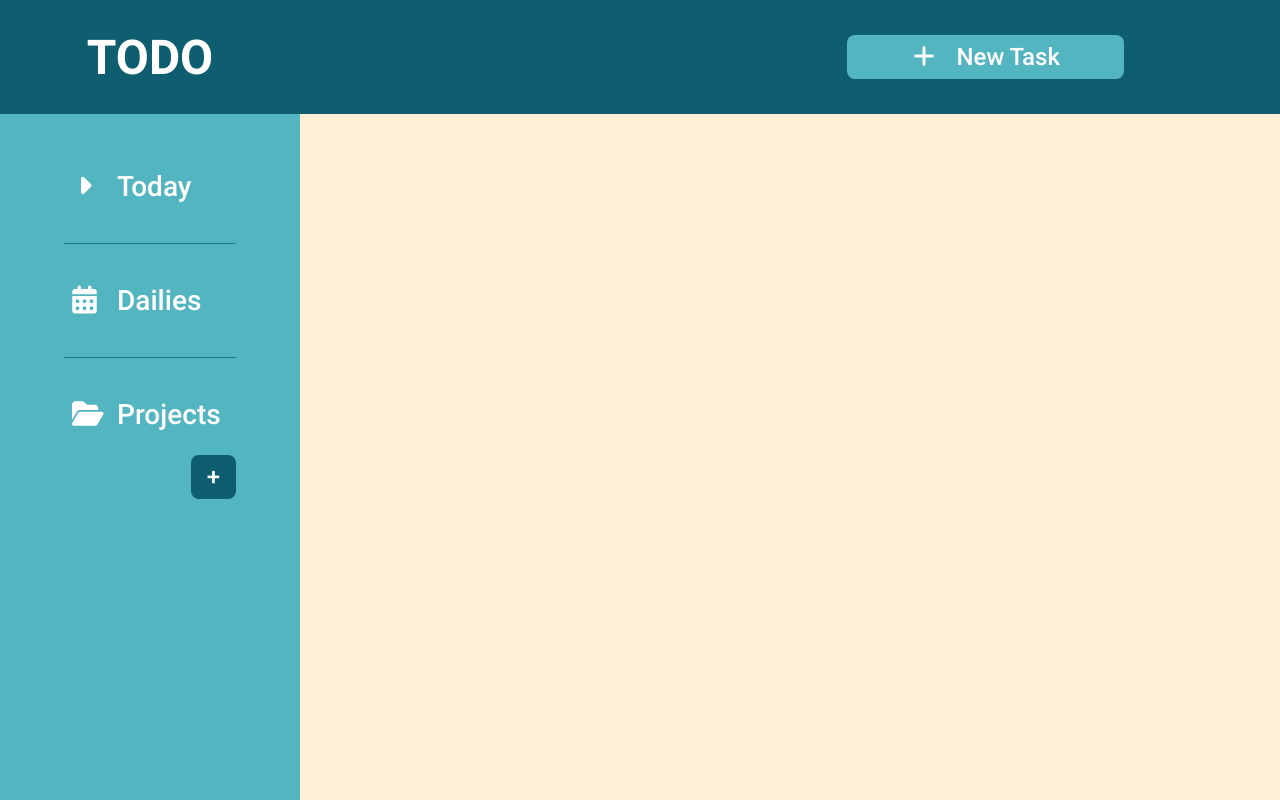
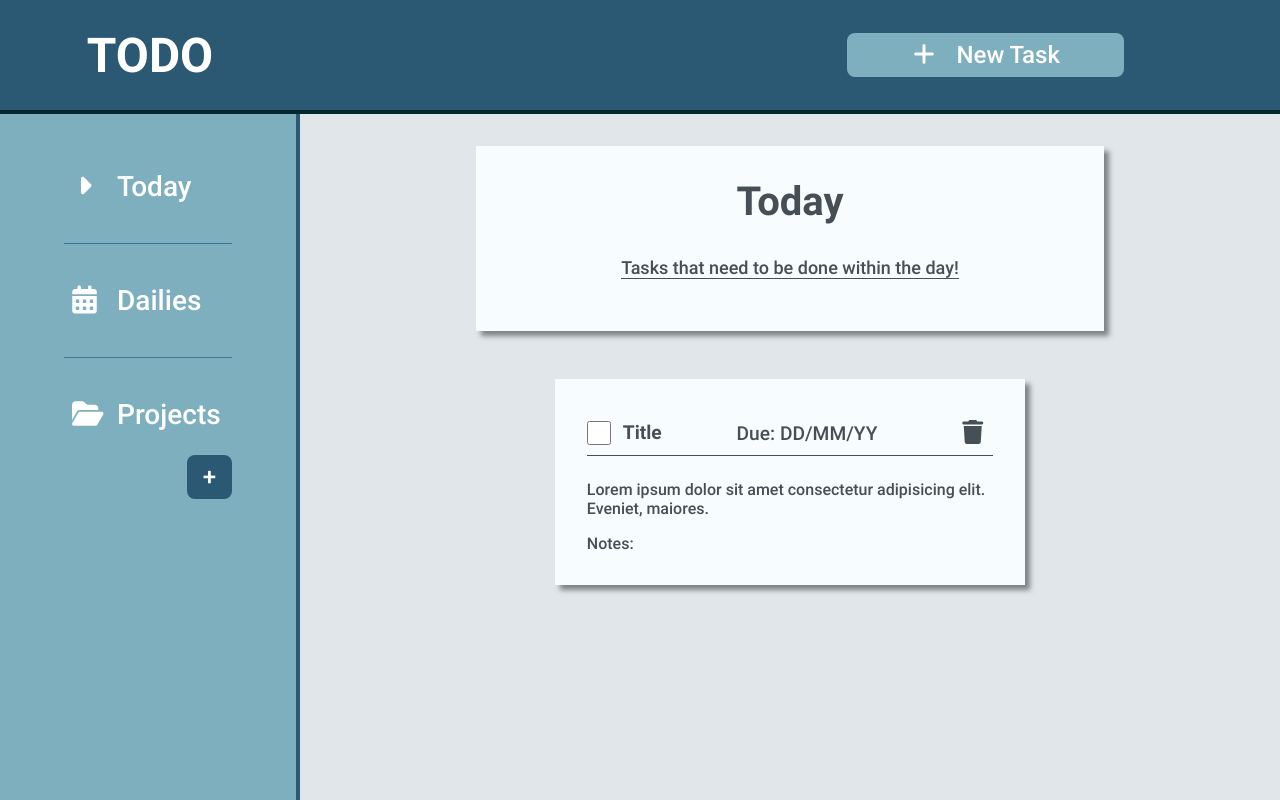
Before and after one commit to Mathboss42/odin-todo-list, a website built with webpack: page src/index.html in a window 1280 px wide. Built offline with nearby package versions, Linux system fonts and the light colour scheme.

Commit message:
Style task item

```diff
--- a/src/index.html
+++ b/src/index.html
@@ -33,7 +33,26 @@
                 </ul>
             </div>
             <div class="content">
-
+                <div class="content-container">
+                    <div class="project-board">
+                        <h2 class="project-board-heading">Today</h2>
+                        <p class="project-description">Tasks that need to be done within the day!</p>
+                    </div>
+                    <div class="todo-list">
+                        <div class="task" data-priority="1">
+                            <div class="task-header">
+                                <div class="task-heading">
+                                    <input type="checkbox" name="task-check" id="task-check">
+                                    <h4>Title</h4>
+                                </div>
+                                <p class="date">Due: DD/MM/YY</p>
+                                <button class="delete-button"><i class="fa-solid fa-trash"></i></button>
+                            </div>
+                            <p class="task-desc">Lorem ipsum dolor sit amet consectetur adipisicing elit. Eveniet, maiores.</p>
+                            <p class="notes">Notes:</p>
+                        </div>
+                    </div>
+                </div>
             </div>
         </div>
     </div>
--- a/src/styles.css
+++ b/src/styles.css
@@ -12,15 +12,28 @@
 }
 
 :root {
-    --color-one: #53b5c0;
+    --color-one: #7eafbe;
+    --color-two: #2b5872;
+    --color-three: #f7fcff;
+    --color-four: #e0e6e9;
+    --color-five: rgb(116, 127, 133);
+    --color-six: rgba(14, 94, 111, 0.3);
+    --color-seven: rgb(5, 40, 48);
+    --color-task-button-active: #6394a3;
+    --color-task-button-hover: #89c2d8;
+    --color-project-button-active: #234453;
+    --color-project-button-hover: #387992;
+    /* --color-one: #53b5c0;
     --color-two: #0E5E6F;
-    --color-three: #FFEFD6;
-    --color-four: #F2DEBA;
+    --color-three: #fff8ec;
+    --color-four: #f3e7d2;
+    --color-five: rgb(133, 120, 116);
     --color-six: rgba(14, 94, 111, 0.3);
+    --color-seven: rgb(5, 40, 48);
     --color-task-button-active: #439ba5;
     --color-task-button-hover: #6acdd8;
     --color-project-button-active: #0a4d5c;
-    --color-project-button-hover: #18788d;
+    --color-project-button-hover: #18788d; */
 }
 
 * {
@@ -29,10 +42,11 @@
     padding: 0;
     box-sizing: border-box;
     color: white;
+    user-select: none;
 }
 
 html, body {
-    background-color: var(--color-three);
+    background-color: var(--color-four);
     height: 100%;
 }
 
@@ -54,6 +68,7 @@ html, body {
     justify-items: center;
     align-items: center;
     background-color: var(--color-two);
+    border-bottom: 4px solid var(--color-seven);
 }
 
 .sidebar {
@@ -61,6 +76,7 @@ html, body {
     background-color: var(--color-one);
     height: 100%;
     min-width: 300px;
+    border-right: 4px solid var(--color-two);
 }
 
 .project {
@@ -179,6 +195,103 @@ html, body {
     visibility: hidden;
 }
 
+.content {
+    padding-top: 16px;
+    display: flex;
+    flex-direction: column;
+    align-items: center;
+}
+
+.content * {
+    /* color: rgb(85, 73, 69); */
+    color: rgb(69, 79, 85);
+}
+
+.content-container {
+    display: flex;
+    flex-direction: column;
+    align-items: center;
+    width: 80%;
+}
+
+.project-board {
+    display: flex;
+    flex-direction: column;
+    align-items: center;
+    justify-content: center;
+    margin: 16px 0;
+    padding: 32px;
+    width: 80%;
+    background-color: var(--color-three);
+    /* box-shadow: 5px 5px 5px 0px rgba(112, 66, 46, 0.75); */
+    box-shadow: 5px 5px 5px 0px rgba(92, 99, 100, 0.75);
+}
+
+.project-description {
+    font-size: 18px;
+    margin-bottom: 20px;
+    border-bottom: 1px solid rgb(69, 79, 85);
+}
+
+.todo-list {
+    margin-top: 32px;
+    width: 60%;
+}
+
+.task {
+    padding: 32px;
+    width: 100%;
+    background-color: var(--color-three);
+    /* box-shadow: 5px 5px 5px 0px rgba(112, 66, 46, 0.75); */
+    box-shadow: 5px 5px 5px 0px rgba(92, 99, 100, 0.75);
+}
+
+.task-desc {
+    margin-bottom: 16px;
+}
+
+.task-header {
+    display: flex;
+    justify-content: space-between;
+    align-items: center;
+    margin-bottom: 24px;
+    font-size: larger;
+    border-bottom: 1px solid rgb(69, 79, 85);
+}
+
+.task-heading {
+    display: flex;
+}
+
+.task-heading > input {
+    width: 24px;
+    height: 24px;
+    margin-right: 12px;
+}
+
+h4 {
+    font-family: 'Roboto-Bold', sans-serif;
+}
+
+.delete-button > i {
+    margin: 0;
+}
+
+.delete-button {
+    background-color: var(--color-three);
+    padding: 8px;
+    cursor: pointer;
+}
+
+.delete-button > i:hover {
+    color: var(--color-five);
+}
+
+.delete-button:active {
+    background-color: var(--color-four);
+}
+
+
 select, input, textarea, option {
     color: black;
 }
@@ -198,6 +311,12 @@ h1 {
     font-size: 48px;
     font-family: 'Roboto-Bold', 'Roboto', sans-serif;
     text-align: center;
+}
+
+h2 {
+    margin-bottom: 32px;
+    font-family: 'Roboto-Bold', 'Roboto', sans-serif;
+    font-size: 40px;
 }
 
 h3 {
```
Also changed, not shown: src/task-template.html (added, +12 -0 lines).
